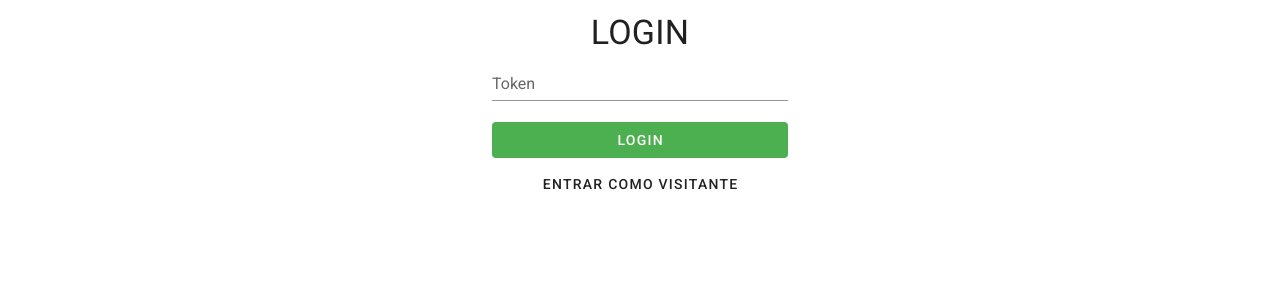
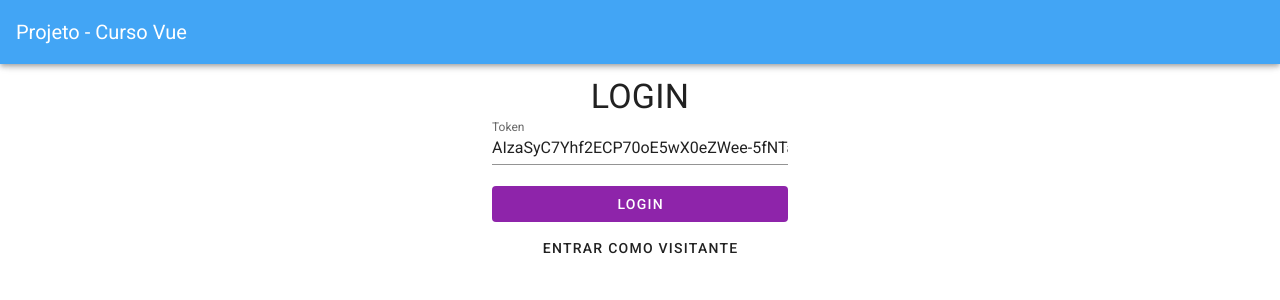
Before and after one commit to flaviosalgado2/projeto-curso-vue, a Vue app: page /#/ in a window 1280 px wide. Shown: the top 300 px of the page. Built offline with nearby package versions, Linux system fonts and the light colour scheme.

Commit message:
esconde botoes menu e uso do axios para consumir API

```diff
--- a/package.json
+++ b/package.json
@@ -8,6 +8,7 @@
     "lint": "vue-cli-service lint"
   },
   "dependencies": {
+    "axios": "^0.25.0",
     "core-js": "^3.6.5",
     "vue": "^2.6.11",
     "vue-router": "^3.5.3",
--- a/src/App.vue
+++ b/src/App.vue
@@ -1,6 +1,10 @@
 <template>
   <v-app>
-    <router-view />
+    <app-header />
+
+    <v-content>
+      <router-view />
+    </v-content>
 
     <Feedback />
   </v-app>
@@ -8,11 +12,12 @@
 
 <script>
 
+import AppHeader from './components/header/AppHeader.vue';
 import Feedback from './components/feedback/Feedback.vue';
 
 //AIzaSyC7Yhf2ECP70oE5wX0eZWee-5fNTay_oUg
 export default {
   name: 'App',
-  components: { Feedback }
+  components: { Feedback, AppHeader }
 };
 </script>
--- a/src/components/book/BookListPage.vue
+++ b/src/components/book/BookListPage.vue
@@ -1,12 +1,43 @@
 <template>
-   <div>
-       <p>Lista de Livros</p>
-   </div>
+    <v-container>
+        <v-row>
+            <v-col cols="12" md="4" lg="3">
+                <h6 class="display-1 text-uppercase">Livros</h6>
+            </v-col>
+        </v-row>
+
+        <v-row>
+            <v-col v-for="(book, i) in bookList" :key="i" cols="12" md="3" lg="2">
+                <v-card class="mx-auto">
+                    <v-card-title>{{ book.volumeInfo.title }}</v-card-title>
+                    <v-card-title>{{ book.volumeInfo.previewLink }}</v-card-title>
+
+                    <v-card-actions>
+                        <v-btn text small color="primary">Ver Detalhes</v-btn>
+                    </v-card-actions>
+                </v-card>
+            </v-col>
+        </v-row>
+    </v-container>
 </template>
 
 <script>
+
+    const axios = require('axios');
+
     export default {
         name: 'BookListPage',
+        data(){
+            return{
+                bookList: [],
+            }
+        },
+        created(){
+            axios.get('https://www.googleapis.com/books/v1/volumes?q=flowers').then((response) => {
+                console.log(response);
+                this.bookList = response.data.items;
+            });
+        }
     };
 </script>
 
--- /dev/null
+++ b/src/components/header/AppHeader.vue
@@ -0,0 +1,37 @@
+<template>
+    <v-app-bar app dark color="secondary">
+        <v-toolbar-title>Projeto - Curso Vue</v-toolbar-title>
+
+        <v-spacer />
+
+        <v-toolbar-itens v-if="$store.state.logged">
+            <v-btn text @click="goToBookList">Livros</v-btn>
+            <v-btn text @click="goToBookColletion">Minha Coleção</v-btn>
+            <v-btn text @click="logout">Sair</v-btn>
+        </v-toolbar-itens>
+    </v-app-bar>
+</template>
+
+
+<script>
+export default {
+    name: 'AppHeader',
+    methods:{
+        goToBookList(){
+            this.$router.push('/book');
+        },
+        goToBookColletion(){
+            this.$router.push('/colletion');
+        },
+        logout(){
+            this.$store.commit('setAuthToken', '');
+            this.$store.commit('setLogged', false);
+            this.$router.push('/');
+        }
+    }
+}
+</script>
+
+<style scoped>
+
+</style>
--- a/src/components/login/LoginPage.vue
+++ b/src/components/login/LoginPage.vue
@@ -6,9 +6,9 @@
 
                 <v-text-field label="Token" v-model="token"></v-text-field>
 
-                <v-btn depressed dark block color="green" class="mb-2" @click="login">Login</v-btn>
+                <v-btn depressed dark block color="primary" class="mb-2" @click="login">Login</v-btn>
 
-                <v-btn text @click="loginAsGuest">
+                <v-btn text color="secundary" @click="loginAsGuest">
                     Entrar como visitante
                 </v-btn>
             </v-col>
@@ -21,13 +21,14 @@
         name: 'LoginPage',
         data(){
             return{
-                token: '',
+                token: 'AIzaSyC7Yhf2ECP70oE5wX0eZWee-5fNTay_oUg',
             };
         },
         methods:{
             login(){
                 if(this.token){
                     this.$store.commit('setAuthToken', this.token);
+                    this.$store.commit('setLogged', true);
                     this.$router.push('/book');
                 }else{
 
@@ -35,6 +36,7 @@
                 }
             },
             loginAsGuest(){
+                this.$store.commit('setLogged', true);
                 this.$router.push('/book');
             },
         },
--- a/src/plugins/vuetify.js
+++ b/src/plugins/vuetify.js
@@ -1,7 +1,19 @@
 import Vue from 'vue';
 import Vuetify from 'vuetify/lib/framework';
+import colors from 'vuetify/lib/util/colors';
 
 Vue.use(Vuetify);
 
 export default new Vuetify({
+    icons: {
+        iconfont: 'mdi'
+    },
+    theme: {
+        themes: {
+            light: {
+                primary: colors.purple.darken1,
+                secondary: colors.blue.lighten1,
+            }
+        }
+    }
 });
--- a/src/store.js
+++ b/src/store.js
@@ -9,6 +9,7 @@ Vue.use(Vuex);
 export default new Vuex.Store({
     state: {
         authToken: '',
+        logged: false,
         message: {
             text: '',
             type: '',
@@ -18,6 +19,9 @@ export default new Vuex.Store({
 
         setAuthToken(state, payload) {
             state.authToken = payload;
+        },
+        setLogged(state, payload) {
+            state.logged = payload;
         },
         showErrorMessage(state, payload) {
             state.message = {
```
Also changed, not shown: comandos.txt, 1 other file (tests, documents, lock files or other folders).
